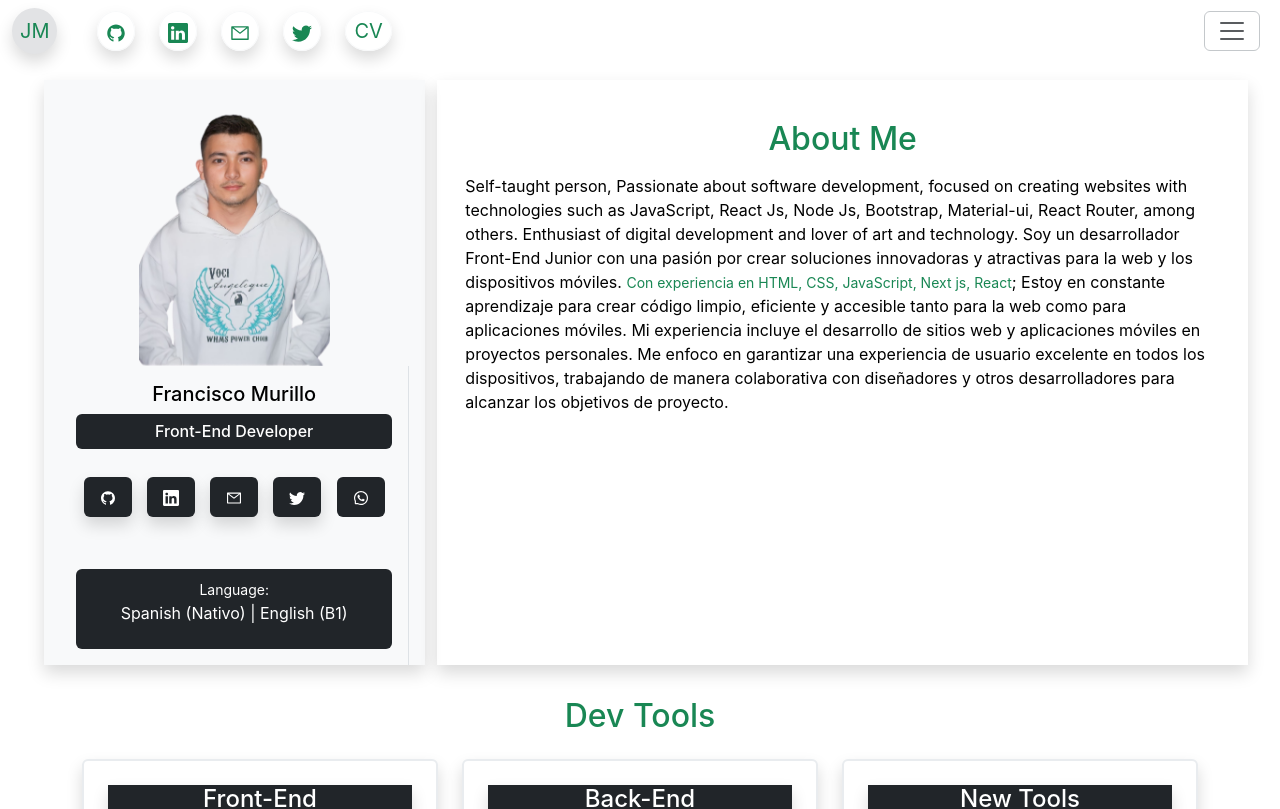
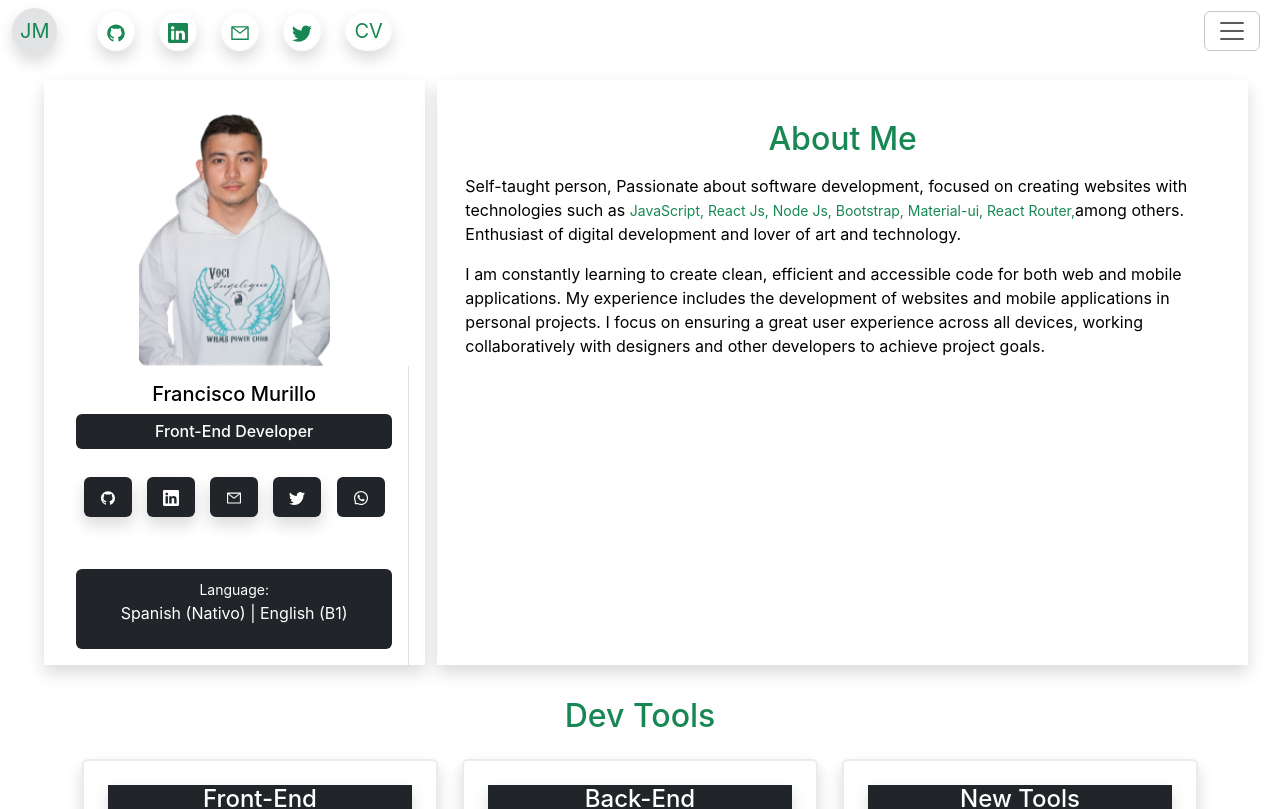
Before and after one commit to javyer12/francisco, a React (Create React App) app: page / in a window 1280 px wide. Shown: the top 809 px of the page. Built offline with nearby package versions, Linux system fonts and the light colour scheme.

Commit message:
about me

```diff
--- a/src/components/About/index.jsx
+++ b/src/components/About/index.jsx
@@ -37,7 +37,7 @@ export default function About() {
     <React.Fragment>
       <animated.div id="about" className="row p-2 m-4 mt-5" ref={targetRef}>
         <div className="me-info col-4 mb-0 mt-4 text-center" data-bs-spy="scroll">
-          <nav className="bg-light  mb-0 shadow nav nav-pills flex-column">
+          <nav className="bg-white shadow  mb-0 nav nav-pills flex-column">
             <div id="about-photo" className=" text-center img-profile ">
               <img id="about_me" src={me} alt="francisco murillo" className="" />
             </div>
@@ -114,21 +114,20 @@ export default function About() {
             <div id="item-1-1">
               <div className="m-3">
                 <p className="text-black text-start lh-base">
-                  Self-taught person, Passionate about software development, focused on creating websites with technologies such as JavaScript, React Js, Node Js, Bootstrap, Material-ui, React Router, among others. Enthusiast of digital development and lover of art and technology.
+                  Self-taught person, Passionate about software development,
+                  focused on creating websites with technologies such as
+                  {" "}
+                  <small className="text-success">
+                    JavaScript, React Js, Node Js, Bootstrap, Material-ui, React Router,
+                  </small>
+                  among others. Enthusiast of digital development and lover of art and technology.
+                </p>
+                <p className="text-black text-start lh-base">
 
-                  Soy un desarrollador Front-End Junior con
-                  una pasión por crear soluciones innovadoras y atractivas para
-                  la web y los dispositivos móviles.{" "}
-                  <small className="text-success">
-                    Con experiencia en HTML, CSS, JavaScript, Next js, React
-                  </small>
-                  ; Estoy en constante aprendizaje para crear código limpio, eficiente y
-                  accesible tanto para la web como para aplicaciones móviles. Mi
-                  experiencia incluye el desarrollo de sitios web y aplicaciones
-                  móviles en proyectos personales. Me enfoco en garantizar una experiencia de usuario excelente en
-                  todos los dispositivos, trabajando de manera colaborativa con
-                  diseñadores y otros desarrolladores para alcanzar los
-                  objetivos de proyecto.
+                  I am constantly learning to create clean, efficient and accessible code for both web and mobile applications.
+                  My experience includes the development of websites and mobile applications in personal projects.
+                  I focus on ensuring a great user experience across all devices,
+                  working collaboratively with designers and other developers to achieve project goals.
                 </p>
                 {/* <div className="d-flex   justify-content-center">
                   <NextButton
--- a/src/components/Projects/index.jsx
+++ b/src/components/Projects/index.jsx
@@ -189,7 +189,7 @@ export function Projects() {
     <React.Fragment>
       <nav id="projects">
         <div className="container text-center mt-5 mb-4">
-          <h1 id="dev-project" className="mt-3 mb-4 text-success">Proyects</h1>
+          <h1 id="dev-project" className="mt-3 mb-4 text-success">Projects</h1>
           <div className="proyectsList row mt-5 mb-3">
             {dataProyects.map((item) => (
               <div className="col" key={item.id}>
```
